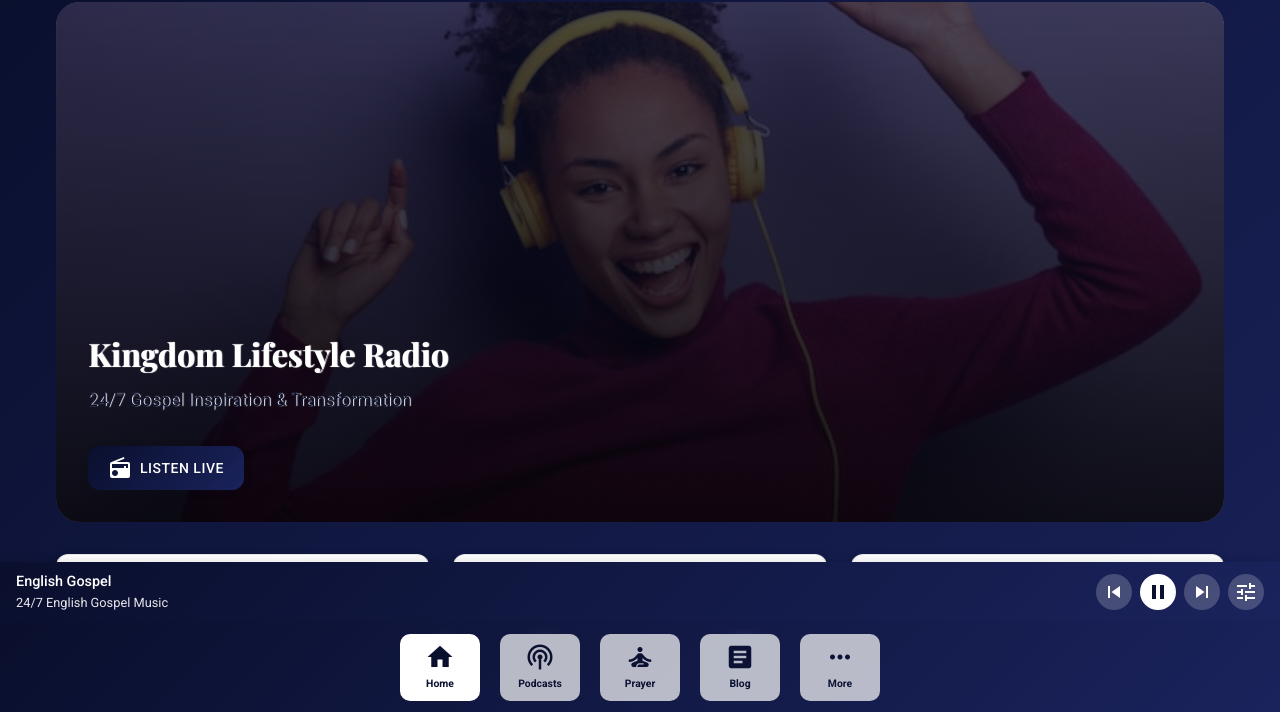
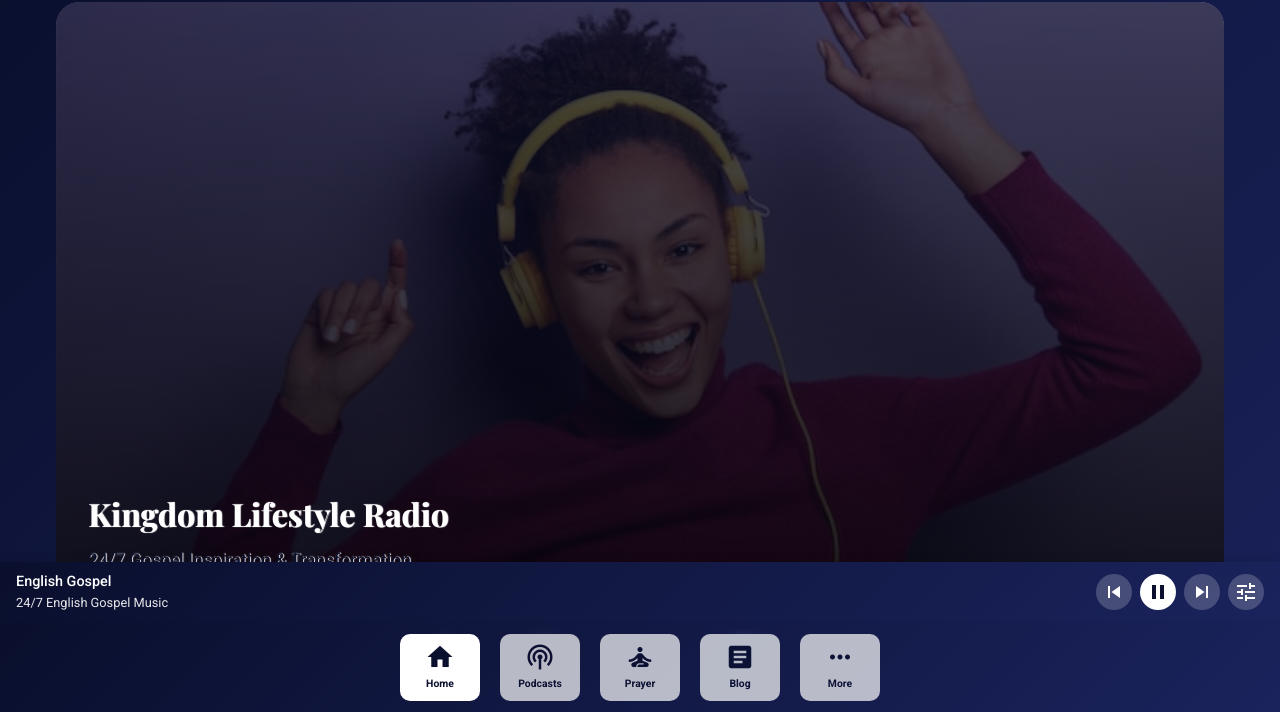
Before and after one commit to ogunfoworakehinde/kls-radio-app, a website: page www/index.html in a window 1280 px wide. Shown: the part 86-798 px from the top of the page. Drawn offline with nearby package versions, Linux system fonts and the light colour scheme.

Commit message:
Improve design

```diff
--- a/www/index.html
+++ b/www/index.html
@@ -838,10 +838,12 @@
         .grid-4 { grid-template-columns: repeat(auto-fit, minmax(250px, 1fr)); }
 
         /* Home Page Hero Slider */
+
+
         .hero-slider {
             position: relative;
-            height: 60vh;
-            min-height: 400px;
+            height: 80vh;
+            min-height: 550px;
             border-radius: var(--mdc-border-radius-xl);
             overflow: hidden;
             margin-bottom: var(--mdc-spacing-xl);
@@ -1417,8 +1419,8 @@
             }
 
             .hero-slider {
-                height: 50vh;
-                min-height: 300px;
+                height: 70vh;
+                min-height: 450px;
             }
 
             .hero-content h1 {
@@ -1532,8 +1534,8 @@
             }
 
             .hero-slider {
-                height: 65vh;
-                max-height: 600px;
+                height: 85vh;
+                max-height: 750px;
             }
 
             .share-btn {
@@ -1678,31 +1680,7 @@
                     </div>
 
                     <!-- Quick Actions -->
-                    <div class="mdc-grid grid-3 mb-4">
-                        <div class="mdc-card" onclick="navigateTo('podcast')" style="cursor: pointer;">
-                            <div class="card-content text-center">
-                                <i class="material-icons" style="font-size: 48px; color: var(--mdc-primary); text-shadow:1px 0px 1px #fff;">podcasts</i>
-                                <h3>Podcasts</h3>
-                                <p>Listen to uplifting teachings</p>
-                            </div>
-                        </div>
-                        <div class="mdc-card" onclick="navigateTo('prayer')" style="cursor: pointer;">
-                            <div class="card-content text-center">
-
-<i class="material-icons" style="font-size: 48px; color: var(--mdc-primary); text-shadow:1px 0px 1px #fff;">self_improvement</i>
-
-                                <h3>Prayer</h3>
-                                <p>Submit prayer requests</p>
-                            </div>
-                        </div>
-                        <div class="mdc-card" onclick="navigateTo('donation')" style="cursor: pointer;">
-                            <div class="card-content text-center">
-                                <i class="material-icons" style="font-size: 48px; color: var(--mdc-primary); text-shadow:1px 0px 1px #fff;">volunteer_activism</i>
-                                <h3>Donate</h3>
-                                <p>Support our mission</p>
-                            </div>
-                        </div>
-                    </div>
+
 
 
                 </div>
@@ -1957,7 +1935,7 @@
                                 </div>
                                 <div>
                                     <h3>Our Mission</h3>
-                                    <p>Deliver 24/7 uplifting Christian content that bridges cultural divides, strengthens faith, and spreads the Gospel through innovative digital platforms.</p>
+                                    <p>Deliver 24/7 uplifting Christian contents that bridges cultural divides, strengthens faith, and spreads the Gospel through innovative digital platforms.</p>
                                 </div>
                             </div>
 
@@ -2149,7 +2127,7 @@
                                 </div>
                                 <div>
                                     <h3>Connect With Us</h3>
-                                    <p class="mb-2">Follow us on social media for updates and inspiration:</p>
+                                    <p class="mb-2">Follow us on social media for more updates and edifying contents:</p>
 
                                     <!-- Responsive Social Media Buttons -->
                                     <div class="share-buttons mt-3">
@@ -2443,13 +2421,13 @@
             stations: [
                 {
                     name: "English Gospel",
-                    url: "https://stream.zeno.fm/dqzzz8hwgh9vv",
+                    url: "https://s3.voscast.com:9425/stream",
                     description: "24/7 English Gospel Music"
                 },
                 {
                     name: "Yoruba Gospel",
                     url: "https://stream.zeno.fm/fqipu4so1qatv",
-                    description: "Yoruba Language Worship"
+                    description: "Yoruba Language Worship "
                 },
                 {
                     name: "Praise Worship",
```
